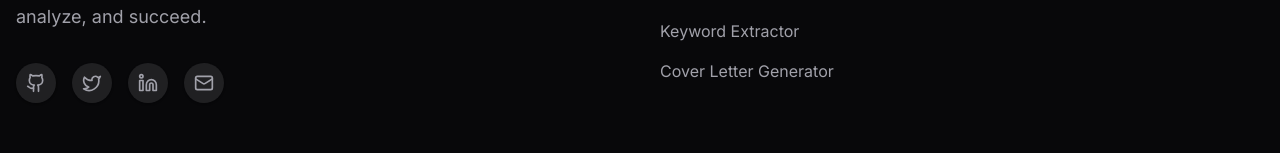
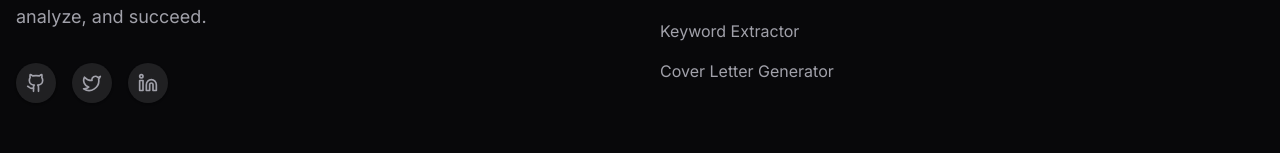
Before and after one commit to adireddymahesh/Smart-Resume-Builder, a Next.js app: page / in a window 1280 px wide. Shown: the part 2109-2262 px from the top of the page. Built offline with nearby package versions, Linux system fonts and the light colour scheme; no server answers.

Commit message:
removed email icon

```diff
--- a/next.config.ts
+++ b/next.config.ts
@@ -2,7 +2,7 @@
 
 const nextConfig: NextConfig = {
   output: 'export',
-  // basePath: '/Smart-Resume-Builder',
+  basePath: '/Smart-Resume-Builder',
   images: {
     unoptimized: true,
   },
--- a/src/components/Footer.tsx
+++ b/src/components/Footer.tsx
@@ -1,5 +1,5 @@
 import Link from "next/link";
-import { Github, Twitter, Linkedin, Mail } from "lucide-react";
+import { Github, Twitter, Linkedin } from "lucide-react";
 
 export function Footer() {
     return (
@@ -25,7 +25,6 @@
                             <SocialLink href="https://github.com" icon={<Github className="w-5 h-5" />} label="GitHub" />
                             <SocialLink href="https://twitter.com" icon={<Twitter className="w-5 h-5" />} label="Twitter" />
                             <SocialLink href="https://linkedin.com" icon={<Linkedin className="w-5 h-5" />} label="LinkedIn" />
-                            <SocialLink href="mailto:hello@resumeai.com" icon={<Mail className="w-5 h-5" />} label="Email" />
                         </div>
                     </div>
 
```
